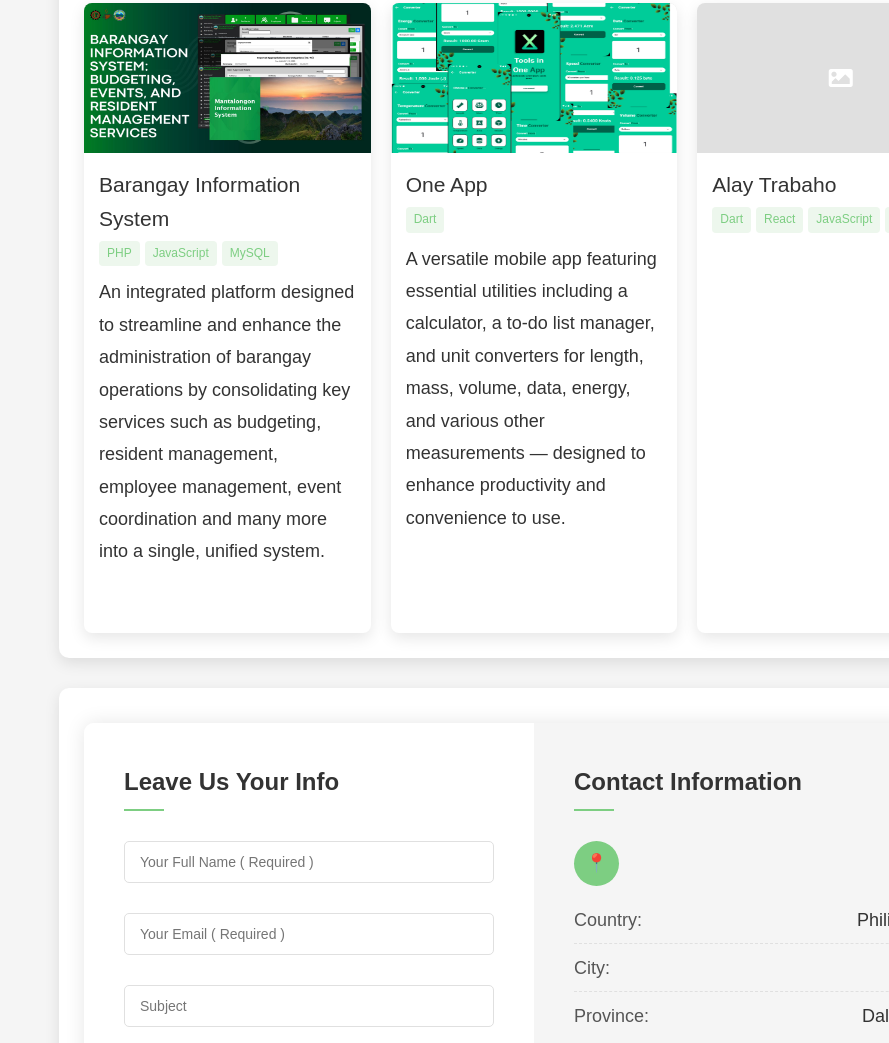
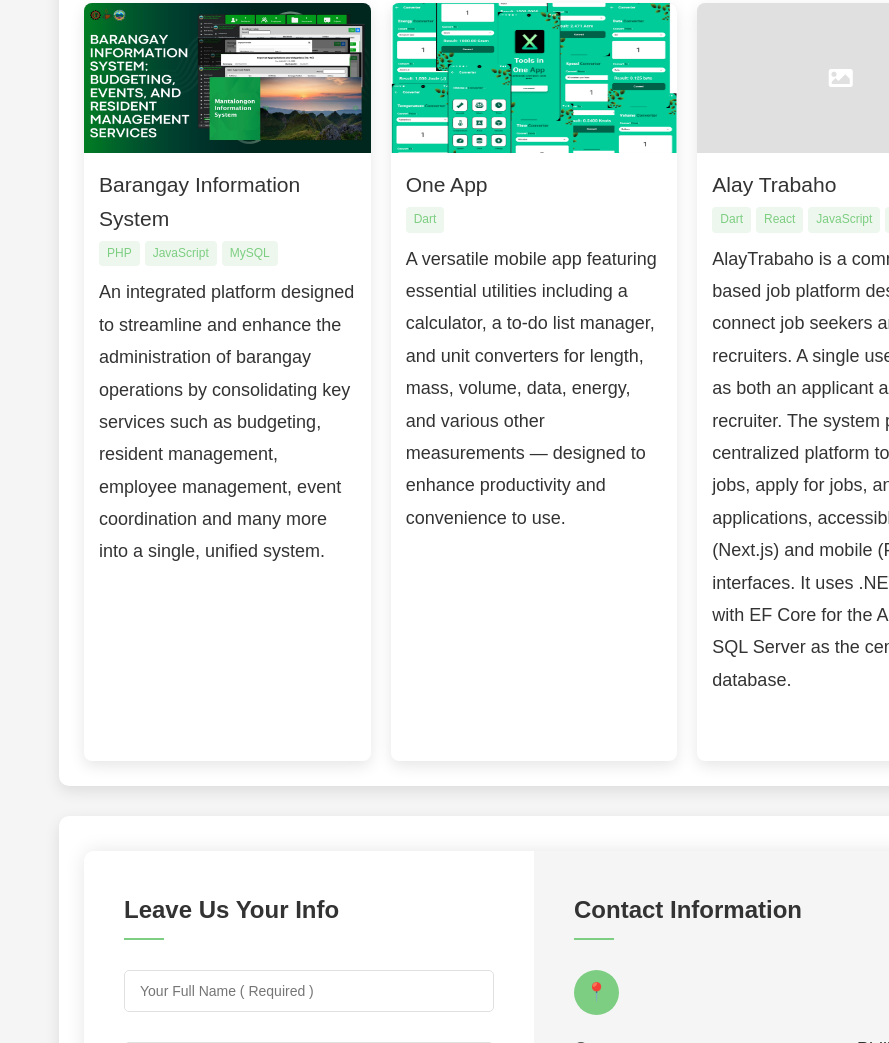
Before and after one commit to johnfrederick9/E-Portfolio, a plain HTML site: page index.html in a window 1280 px wide. Shown: the part 1459-2502 px from the top of the page, without its empty margins (391-1280 px from the left). Drawn offline with Linux system fonts and the light colour scheme.

Commit message:
Index Update

```diff
--- a/index.html
+++ b/index.html
@@ -283,6 +283,10 @@
                                 <span class="project-tag">C#</span>
                             </div>
                             <p>
+                                AlayTrabaho is a community-based job platform designed to connect job seekers and recruiters.
+                                A single user can act as both an applicant and a recruiter. The system provides a centralized platform to post jobs,
+                                apply for jobs, and track applications, accessible via web (Next.js) and mobile (Flutter) interfaces.
+                                It uses .NET Core with EF Core for the API and SQL Server as the centralized database.
                             </p>
                         </div>
                     </div>
```
